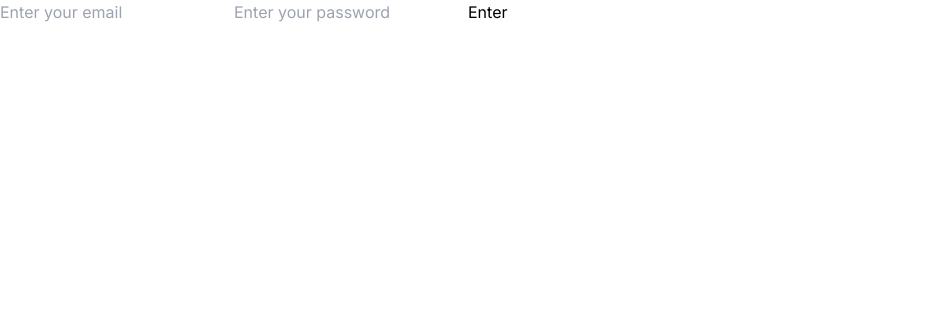
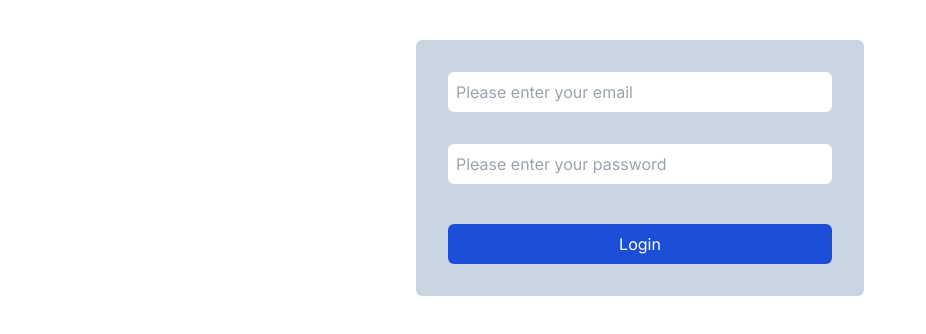
Before and after one commit to ArtyomZayarny/article-manager, a Next.js app in the folder client/: page /admin in a window 1280 px wide. Shown: the top 334 px of the page, without its empty margins (0-926 px from the left). Built offline with nearby package versions, Linux system fonts and the light colour scheme.

Commit message:
added admin form

```diff
--- a/client/app/admin/page.tsx
+++ b/client/app/admin/page.tsx
@@ -1,35 +1,35 @@
 'use client';
 import { redirect, useRouter } from 'next/navigation';
-import { ChangeEvent, FormEvent, useEffect, useState } from 'react';
+import { useEffect, useState } from 'react';
+import { SubmitHandler, useForm } from 'react-hook-form';
 import { fetchData } from '../utils/fetchData';
 
-export default function AdminPage() {
-  const router = useRouter();
-  const [formData, setFormData] = useState({
-    email: '',
-    password: '',
-  });
-
-  useEffect(() => {
-    if (localStorage.getItem('accessToken')) {
-      redirect('/admin/board');
-    }
-  }, []);
-
-  async function onSubmit(event: FormEvent<HTMLFormElement>) {
-    event.preventDefault();
-
-    const data = {
-      email: formData.email,
-      password: formData.password,
+type Inputs = {
+  email: string;
+  password: string;
 };
 
+export default function AdminPage() {
+  const {
+    register,
+    handleSubmit,
+    watch,
+    formState: { errors },
+  } = useForm<Inputs>();
+  const router = useRouter();
+  const [error, setError] = useState('')
+
+  const onSubmit: SubmitHandler<Inputs> = async (data) => {
     try {
       const res = await fetchData(
         'http://localhost:3001/authentication/sign-in',
         'POST',
-        data
+        data,
       );
+      if(res?.error) {
+        setError(res.message)
+        return
+      }
       localStorage.setItem('accessToken', JSON.stringify(res?.accessToken));
       router.push('/admin/board');
     } catch (error) {
@@ -37,34 +37,59 @@ export default function AdminPage() {
     }
   }
 
-  const handleChange = (e: ChangeEvent<HTMLInputElement>) => {
-    const fieldName = e.target.name;
-    const fieldValue = e.target.value;
+  useEffect(() => {
+    if (localStorage.getItem('accessToken')) {
+      redirect('/admin/board');
+    }
+  }, [watch]);
 
-    setFormData((prevState) => ({
-      ...prevState,
-      [fieldName]: fieldValue,
-    }));
-  };
+  const handleChange = () => {
+    console.log('eve')
+    setError('')
+  }
+
+  const password = register('password', {required: true })
 
   return (
-    <div>
-      <form onSubmit={onSubmit} method='POST'>
+    <div className={'flex justify-center w-full  mt-10'}>
+      <form
+        onSubmit={handleSubmit(onSubmit)}
+        className={'w-full max-w-md rounded-md bg-slate-300'}
+      >
+        <div className={'flex flex-col p-8'}>
+          <label htmlFor='email' className={'mb-8 relative flex flex-col'}>
             <input
-          type='text'
-          placeholder='Enter your email'
-          value={formData.email}
-          name='email'
+             {...register('email', {required: true },)}
              onChange={handleChange}
+              placeholder='Please enter your email'
+              className={'rounded-md w-full p-2'}
             />
+            {errors.email && (
+              <span className={'text-red-700 text-xs absolute top-12'}>
+                This email field is required
+              </span>
+            )}
+          </label>
+
+          <label htmlFor='password' className={'mb-8 relative flex flex-col'}>
             <input
               type='password'
-          placeholder='Enter your password'
-          value={formData.password}
-          name='password'
+              placeholder='Please enter your password'
+              {...register('password', {required: true },)}
               onChange={handleChange}
+              className={'rounded-md w-full p-2 mb-2'}
             />
-        <button type='submit'>Enter</button>
+
+            {errors.password && (
+              <span className={'text-red-700 text-xs absolute top-12'}>
+                This password field is required
+              </span>
+            )}
+             {error && <p className='text-red-700 text-xs'>{error}</p>}
+          </label>
+
+          <input type='submit' value='Login' className={'w-full bg-blue-700 p-2 rounded-md text-white hover:cursor-pointer hover:bg-blue-500'} />
+        </div>
       </form>
     </div>
   );
--- a/client/package.json
+++ b/client/package.json
@@ -19,6 +19,7 @@
     "postcss": "8.4.28",
     "react": "18.2.0",
     "react-dom": "18.2.0",
+    "react-hook-form": "^7.46.1",
     "tailwindcss": "3.3.3",
     "typescript": "5.1.6"
   }
```
Lines whose indentation alone changed are shown as unchanged.
